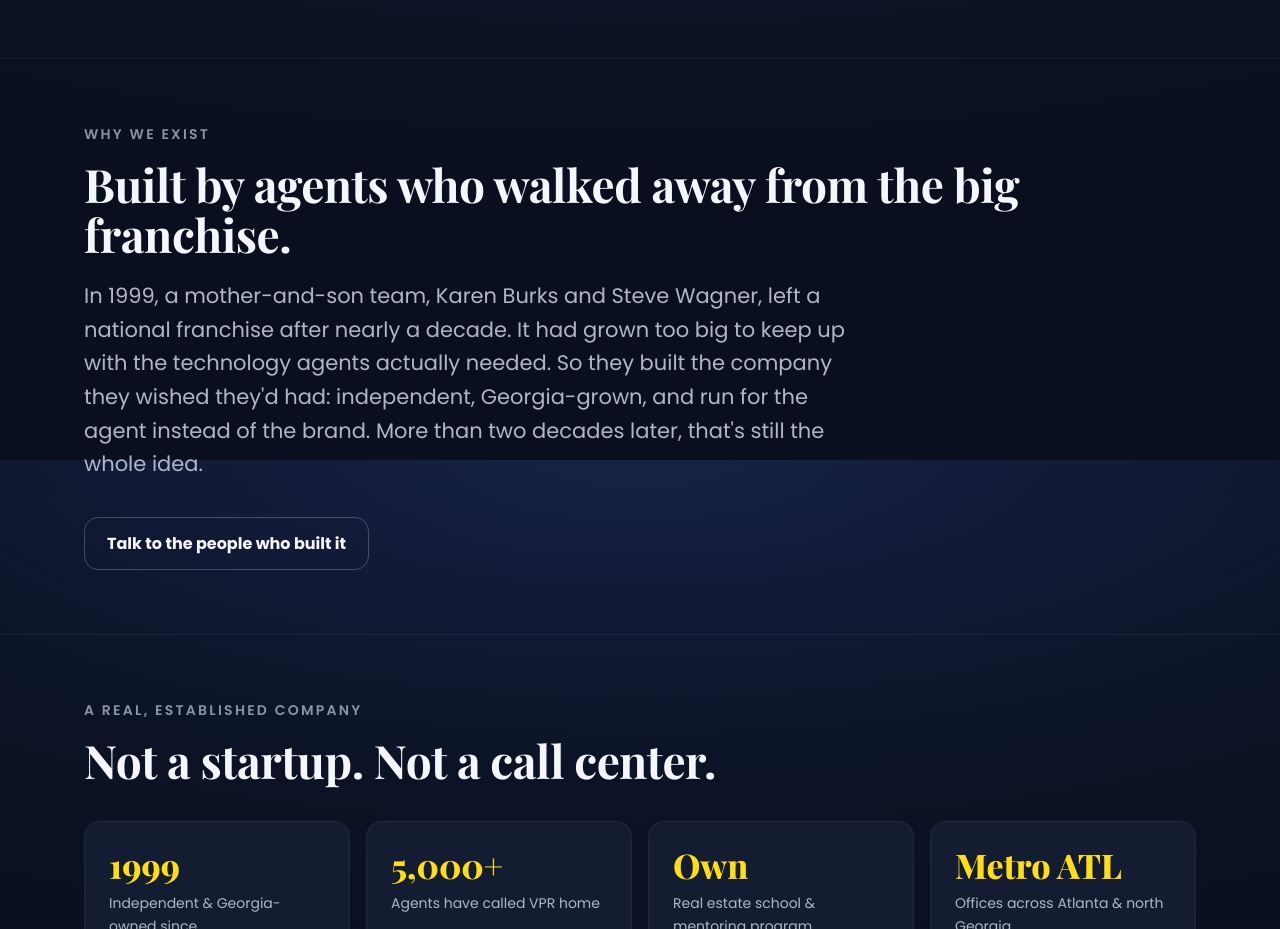
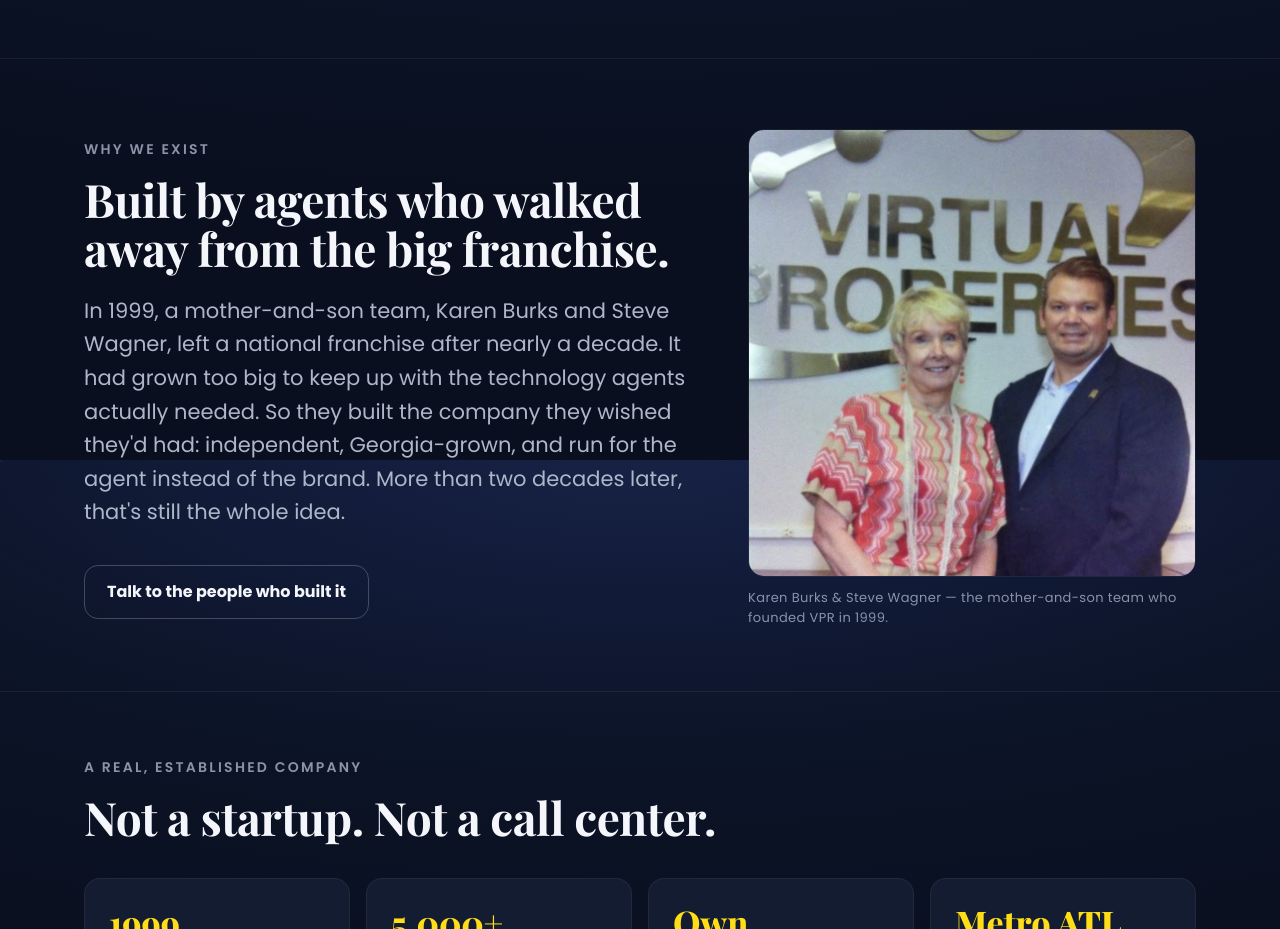
Before and after one commit to divinify-nexa/vpr-join, a plain HTML site: page index.html in a window 1280 px wide. Shown: the part 4340-5269 px from the top of the page. Drawn offline with nearby package versions, Linux system fonts and the light colour scheme; a web font is replaced by a local one.

Commit message:
Add files via upload

```diff
--- a/index.html
+++ b/index.html
@@ -152,6 +152,13 @@
   .rv-meta{display:flex;flex-direction:column;font-size:13px}
   .rv-meta b{color:var(--ink);font-weight:600;font-size:14px}
   .rv-meta span{color:var(--muted-2)}
+
+  .story-grid{display:grid;grid-template-columns:1.25fr .9fr;gap:42px;align-items:center;margin-top:6px}
+  .story-grid .lede{margin-top:20px;max-width:none}
+  .story-photo{margin:0}
+  .story-photo img{width:100%;height:auto;display:block;border-radius:16px;border:1px solid var(--card-line)}
+  .story-photo figcaption{color:var(--muted-2);font-size:13px;margin-top:11px;letter-spacing:.03em;line-height:1.5}
+  @media(max-width:760px){ .story-grid{grid-template-columns:1fr;gap:26px} }
 
   .join{border-top:1px solid var(--card-line)}
   .form-card{background:var(--card);border:1px solid var(--card-line);border-radius:20px;padding:clamp(26px,4vw,44px);margin-top:30px;max-width:760px}
@@ -324,10 +331,18 @@
 
 <section class="band" id="story">
   <div class="wrap">
-    <p class="kicker" data-i18n="story_kicker">Why we exist</p>
-    <h2 class="serif" data-i18n="story_h2">Built by agents who walked away from the big franchise.</h2>
-    <p class="lede" style="max-width:780px" data-i18n="story_lede">In 1999, a mother-and-son team, Karen Burks and Steve Wagner, left a national franchise after nearly a decade. It had grown too big to keep up with the technology agents actually needed. So they built the company they wished they'd had: independent, Georgia-grown, and run for the agent instead of the brand. More than two decades later, that's still the whole idea.</p>
-    <div class="cta-row"><a class="btn btn-ghost" href="#join" data-i18n="story_cta">Talk to the people who built it</a></div>
+    <div class="story-grid">
+      <div>
+        <p class="kicker" data-i18n="story_kicker">Why we exist</p>
+        <h2 class="serif" data-i18n="story_h2">Built by agents who walked away from the big franchise.</h2>
+        <p class="lede" data-i18n="story_lede">In 1999, a mother-and-son team, Karen Burks and Steve Wagner, left a national franchise after nearly a decade. It had grown too big to keep up with the technology agents actually needed. So they built the company they wished they'd had: independent, Georgia-grown, and run for the agent instead of the brand. More than two decades later, that's still the whole idea.</p>
+        <div class="cta-row"><a class="btn btn-ghost" href="#join" data-i18n="story_cta">Talk to the people who built it</a></div>
+      </div>
+      <figure class="story-photo">
+        <img src="vpr-founders.jpg" alt="Karen Burks and Steve Wagner, the mother-and-son founders of VPR" loading="lazy" />
+        <figcaption data-i18n="story_cap">Karen Burks &amp; Steve Wagner — the mother-and-son team who founded VPR in 1999.</figcaption>
+      </figure>
+    </div>
   </div>
 </section>
 
@@ -509,7 +524,7 @@
     rev_kicker:"In their words", rev_h2:"Agents who already made the move.",
     story_kicker:"Why we exist", story_h2:"Built by agents who walked away from the big franchise.",
     story_lede:"In 1999, a mother-and-son team, Karen Burks and Steve Wagner, left a national franchise after nearly a decade. It had grown too big to keep up with the technology agents actually needed. So they built the company they wished they'd had: independent, Georgia-grown, and run for the agent instead of the brand. More than two decades later, that's still the whole idea.",
-    story_cta:"Talk to the people who built it",
+    story_cta:"Talk to the people who built it", story_cap:"Karen Burks &amp; Steve Wagner — the mother-and-son team who founded VPR in 1999.",
     proof_kicker:"A real, established company", proof_h2:"Not a startup. Not a call center.",
     proof1_big:"1999", proof1_lbl:"Independent &amp; Georgia-owned since",
     proof2_big:"5,000+", proof2_lbl:"Agents have called VPR home",
@@ -564,7 +579,7 @@
     rev_kicker:"En sus palabras", rev_h2:"Agentes que ya dieron el paso.",
     story_kicker:"Por qué existimos", story_h2:"Creada por agentes que dejaron la gran franquicia.",
     story_lede:"En 1999, un equipo de madre e hijo, Karen Burks y Steve Wagner, dejó una franquicia nacional tras casi una década. Había crecido demasiado para mantenerse al día con la tecnología que los agentes realmente necesitaban. Así que crearon la empresa que les habría gustado tener: independiente, de Georgia, y dirigida para el agente en lugar de la marca. Más de dos décadas después, esa sigue siendo toda la idea.",
-    story_cta:"Habla con quienes la crearon",
+    story_cta:"Habla con quienes la crearon", story_cap:"Karen Burks y Steve Wagner — el equipo de madre e hijo que fundó VPR en 1999.",
     proof_kicker:"Una empresa real y consolidada", proof_h2:"No es una startup. No es un call center.",
     proof1_big:"1999", proof1_lbl:"Independiente y de Georgia desde",
     proof2_big:"5,000+", proof2_lbl:"Agentes han hecho de VPR su hogar",
@@ -619,7 +634,7 @@
     rev_kicker:"他们的真实评价", rev_h2:"已经做出选择的经纪人。",
     story_kicker:"我们为何存在", story_h2:"由离开大型加盟品牌的经纪人创立。",
     story_lede:"1999 年，一对母子搭档 Karen Burks 和 Steve Wagner 在一家全国加盟品牌工作近十年后选择离开。那家公司已经大到跟不上经纪人真正需要的技术。于是他们创建了自己理想中的公司：独立、扎根佐治亚、一切为经纪人而非品牌服务。二十多年过去，这依然是它的全部理念。",
-    story_cta:"与创立者对话",
+    story_cta:"与创立者对话", story_cap:"Karen Burks 与 Steve Wagner —— 于 1999 年创立 VPR 的母子搭档。",
     proof_kicker:"一家真实、稳固的公司", proof_h2:"不是初创公司，也不是呼叫中心。",
     proof1_big:"1999", proof1_lbl:"自此独立并由佐治亚本地拥有",
     proof2_big:"5,000+", proof2_lbl:"名经纪人以 VPR 为家",
```
Also changed, not shown: vpr-founders.jpg (added).
